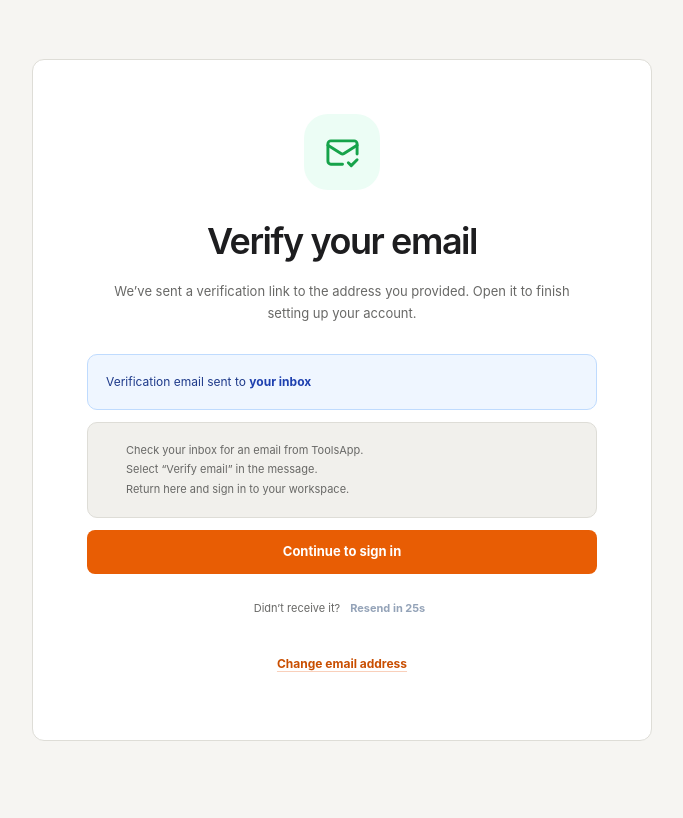
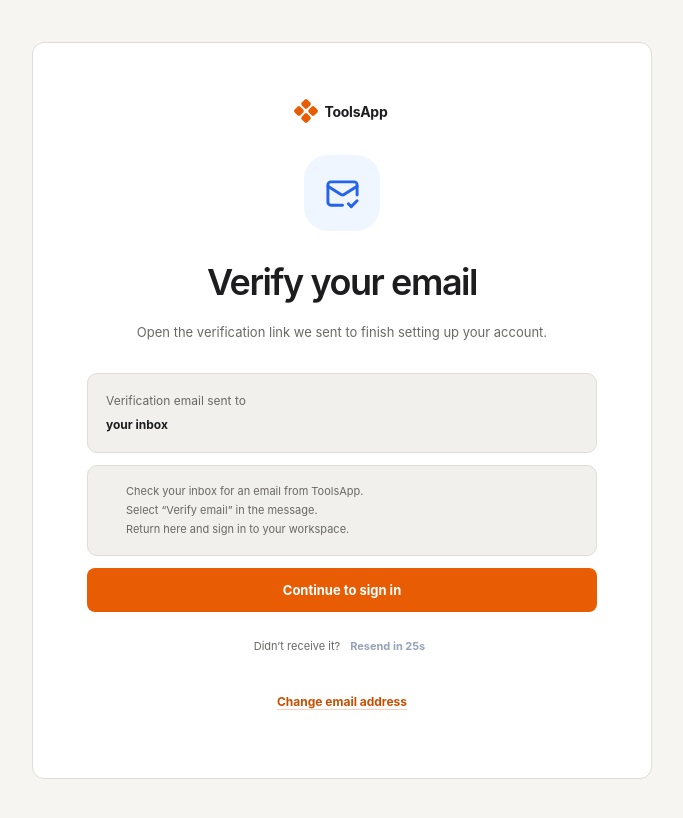
Before and after one commit to fahadkhalid22/ToolsApp, a Next.js app: page /verify-email in a window 1280 px wide. Shown: the top 818 px of the page, without its empty margins (298-981 px from the left). Built offline with nearby package versions, Linux system fonts and the light colour scheme; no server answers.

Commit message:
refine verify email experience

```diff
--- /dev/null
+++ b/src/components/auth/VerifyEmailScreen.module.css
@@ -0,0 +1,43 @@
+.statusBrand {
+  display: flex;
+  justify-content: center;
+  margin: -8px 0 22px;
+}
+
+.emailPanel {
+  border-color: var(--border);
+  background: var(--surface-subtle);
+  color: var(--text-secondary);
+}
+
+.emailPanel strong {
+  display: block;
+  margin-top: 4px;
+  color: var(--text);
+  overflow-wrap: anywhere;
+}
+
+.instructionList {
+  padding-top: 16px;
+  padding-bottom: 16px;
+}
+
+.resendRow {
+  flex-wrap: wrap;
+  row-gap: 0;
+}
+
+@media (max-width: 520px) {
+  .statusBrand {
+    margin: -2px 0 20px;
+  }
+
+  .emailPanel {
+    padding: 15px 16px;
+  }
+
+  .instructionList {
+    padding-right: 16px;
+    padding-left: 34px;
+  }
+}
--- a/src/components/auth/VerifyEmailScreen.tsx
+++ b/src/components/auth/VerifyEmailScreen.tsx
@@ -8,10 +8,12 @@ import { useRouter } from "next/navigation";
 import { authService } from "@/lib/auth/service";
 
 import { AuthAlert } from "./AuthAlert";
+import { AuthBrand } from "./AuthBrand";
 import { AuthButton } from "./AuthButton";
 import screenStyles from "./AuthScreen.module.css";
 import { AuthShell } from "./AuthShell";
 import { AuthStatusPanel } from "./AuthStatusPanel";
+import styles from "./VerifyEmailScreen.module.css";
 
 export type VerifyEmailState = "pending" | "verified" | "expired" | "invalid";
 
@@ -51,6 +53,9 @@ export function VerifyEmailScreen({ email = "", initialState }: VerifyEmailScree
   if (initialState === "verified") {
     return (
       <AuthShell variant="status">
+        <div className={styles.statusBrand}>
+          <AuthBrand compact />
+        </div>
         <AuthStatusPanel
           icon={<Check aria-hidden="true" size={36} strokeWidth={3} />}
           title="Email verified"
@@ -69,6 +74,9 @@ export function VerifyEmailScreen({ email = "", initialState }: VerifyEmailScree
     const expired = initialState === "expired";
     return (
       <AuthShell variant="status">
+        <div className={styles.statusBrand}>
+          <AuthBrand compact />
+        </div>
         <AuthStatusPanel
           icon={<AlertTriangle aria-hidden="true" size={34} />}
           title={expired ? "Verification link expired" : "Verification link invalid"}
@@ -98,18 +106,20 @@ export function VerifyEmailScreen({ email = "", initialState }: VerifyEmailScree
 
   return (
     <AuthShell variant="status">
+      <div className={styles.statusBrand}>
+        <AuthBrand compact />
+      </div>
       <AuthStatusPanel
         icon={<MailCheck aria-hidden="true" size={35} />}
         title="Verify your email"
-        description="We’ve sent a verification link to the address you provided. Open it to finish setting up your account."
-        tone="success"
+        description="Open the verification link we sent to finish setting up your account."
       >
         {error ? <AuthAlert>{error}</AuthAlert> : null}
         {message ? <AuthAlert tone="success">{message}</AuthAlert> : null}
-        <div className={screenStyles.highlight}>
+        <div className={`${screenStyles.highlight} ${styles.emailPanel}`}>
           Verification email sent to <strong>{email || "your inbox"}</strong>
         </div>
-        <ol className={screenStyles.instructionList}>
+        <ol className={`${screenStyles.instructionList} ${styles.instructionList}`}>
           <li>Check your inbox for an email from ToolsApp.</li>
           <li>Select “Verify email” in the message.</li>
           <li>Return here and sign in to your workspace.</li>
@@ -117,9 +127,10 @@ export function VerifyEmailScreen({ email = "", initialState }: VerifyEmailScree
         <AuthButton onClick={() => router.push("/login")} type="button">
           Continue to sign in
         </AuthButton>
-        <div className={screenStyles.resendRow}>
+        <div className={`${screenStyles.resendRow} ${styles.resendRow}`}>
           Didn’t receive it?
           <button
+            aria-busy={loading}
             className={screenStyles.inlineAction}
             disabled={!email || cooldown > 0 || loading}
             onClick={() => handleResend()}
```
